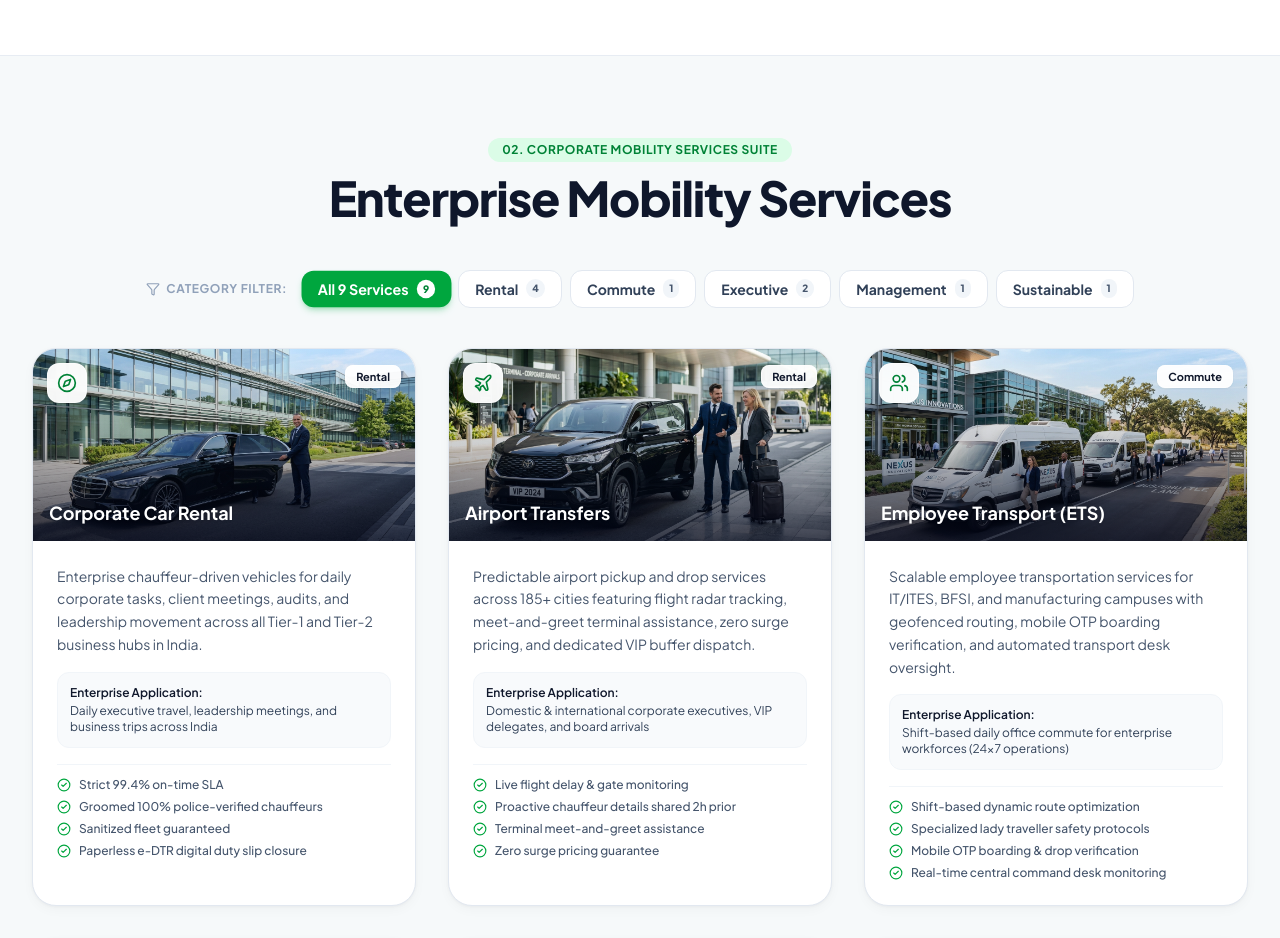
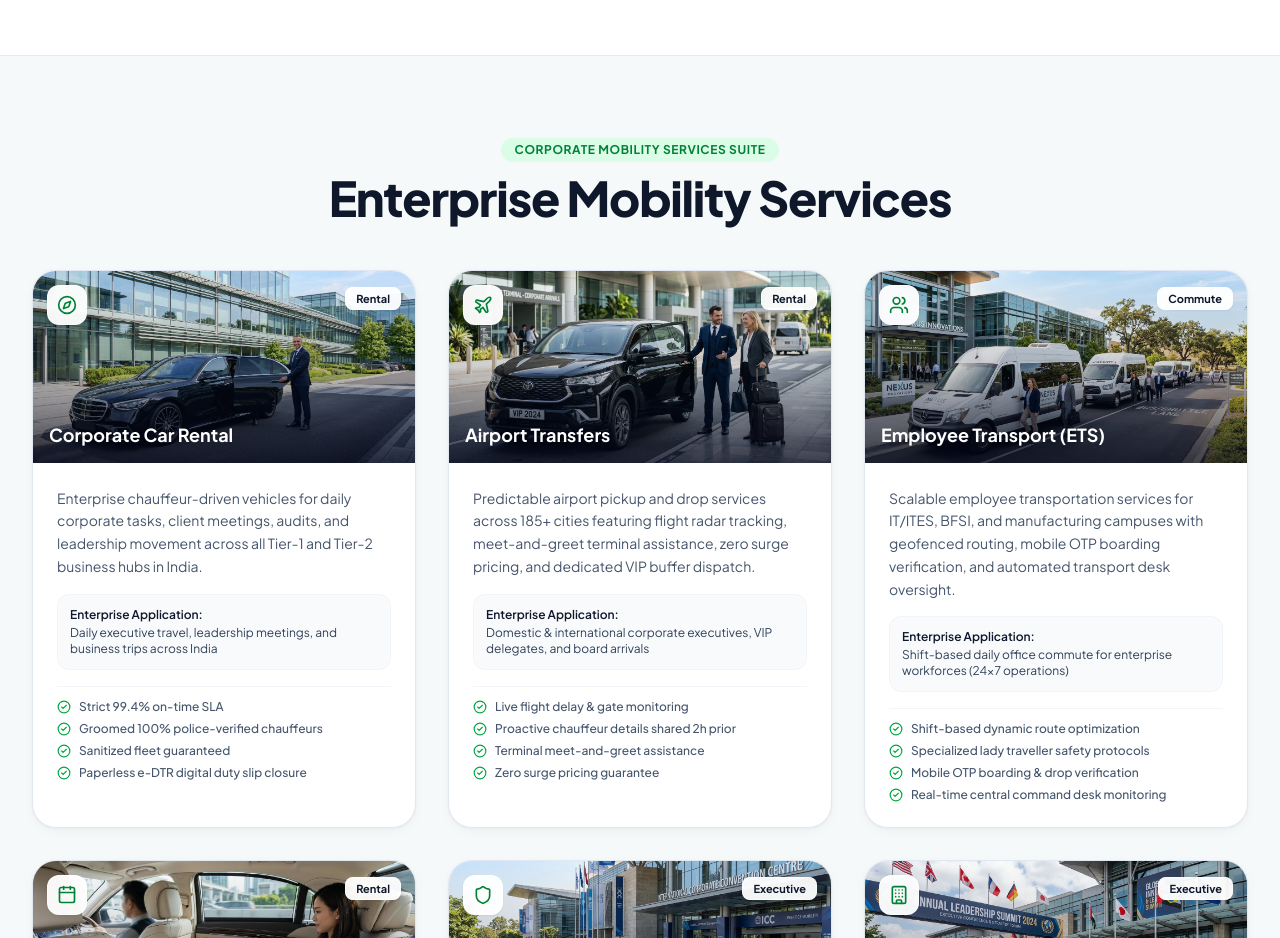
Before and after one commit to DivyaPravinDavane/Speedways, a Next.js app: page / in a window 1280 px wide. Shown: the part 5600-6538 px from the top of the page. Built offline with nearby package versions, Linux system fonts and the light colour scheme.

Commit message:
fix: remove category filter bar from services section

```diff
--- a/src/app/page.tsx
+++ b/src/app/page.tsx
@@ -34,7 +34,6 @@ import {
   Shield,
   Gem,
   HandMetal,
-  Filter,
   Car,
   Leaf,
   BatteryCharging,
@@ -111,7 +110,6 @@ const HOME_FAQS = [
 
 export default function HomePage() {
   const [openFaq, setOpenFaq] = useState<number | null>(null);
-  const [selectedServiceCategory, setSelectedServiceCategory] = useState<string>("All");
 
   // Sustainability Calculator State
   const [dailyKms, setDailyKms] = useState<number>(300);
@@ -146,15 +144,6 @@ export default function HomePage() {
   const [isSubmitting, setIsSubmitting] = useState(false);
   const [copiedPhone, setCopiedPhone] = useState<string | null>(null);
 
-  const serviceCategories = [
-    { label: "All", count: SERVICES_CATALOG.length },
-    { label: "Rental", count: SERVICES_CATALOG.filter((s) => s.category === "Rental").length },
-    { label: "Commute", count: SERVICES_CATALOG.filter((s) => s.category === "Commute").length },
-    { label: "Executive", count: SERVICES_CATALOG.filter((s) => s.category === "Executive").length },
-    { label: "Management", count: SERVICES_CATALOG.filter((s) => s.category === "Management").length },
-    { label: "Sustainable", count: SERVICES_CATALOG.filter((s) => s.category === "Sustainable").length },
-  ];
-
   const iconMap: Record<string, any> = {
     Compass,
     Plane,
@@ -180,11 +169,6 @@ export default function HomePage() {
     "fleet-management-services": "/images/command-center.jpg",
     "ev-mobility-solutions": "/images/ev-fleet.jpg",
   };
-
-  const filteredServices =
-    selectedServiceCategory === "All"
-      ? SERVICES_CATALOG
-      : SERVICES_CATALOG.filter((s) => s.category === selectedServiceCategory);
 
   const handleCopyPhone = (phone: string) => {
     navigator.clipboard.writeText(phone);
@@ -393,46 +377,16 @@ export default function HomePage() {
         <div className="max-w-7xl mx-auto px-4 sm:px-6 lg:px-8">
           <div className="text-center max-w-3xl mx-auto mb-12">
             <span className="text-xs font-bold uppercase tracking-wider text-green-700 bg-green-100 px-3.5 py-1 rounded-full inline-block">
-              02. Corporate Mobility Services Suite
+              Corporate Mobility Services Suite
             </span>
             <h2 className="text-3xl sm:text-4xl lg:text-5xl font-extrabold text-slate-900 mt-3 tracking-tight">
               Enterprise Mobility Services
             </h2>
           </div>
 
-          {/* Category Filter Tabs */}
-          <div className="flex flex-wrap items-center justify-center gap-2 mb-10">
-            <span className="text-xs font-bold text-slate-400 uppercase tracking-wider mr-2 flex items-center gap-1.5">
-              <Filter className="w-3.5 h-3.5" /> Category Filter:
-            </span>
-            {serviceCategories.map((cat) => (
-              <button
-                key={cat.label}
-                type="button"
-                onClick={() => setSelectedServiceCategory(cat.label)}
-                className={`flex items-center gap-2 px-4 py-2 rounded-xl text-xs sm:text-sm font-bold transition-all duration-200 cursor-pointer ${
-                  selectedServiceCategory === cat.label
-                    ? "bg-green-600 text-white shadow-md shadow-green-600/25 scale-102"
-                    : "bg-white hover:bg-slate-200 text-slate-700 border border-slate-200"
-                }`}
-              >
-                <span>{cat.label === "All" ? "All 9 Services" : cat.label}</span>
-                <span
-                  className={`text-[10px] px-1.5 py-0.5 rounded-full font-extrabold ${
-                    selectedServiceCategory === cat.label
-                      ? "bg-white text-green-700"
-                      : "bg-slate-100 text-slate-600"
-                  }`}
-                >
-                  {cat.count}
-                </span>
-              </button>
-            ))}
-          </div>
-
           {/* 9 Services Grid */}
           <div className="grid grid-cols-1 md:grid-cols-2 lg:grid-cols-3 gap-8">
-            {filteredServices.map((service) => {
+            {SERVICES_CATALOG.map((service) => {
               const IconComp = iconMap[service.iconName] || Compass;
               return (
                 <div
```
